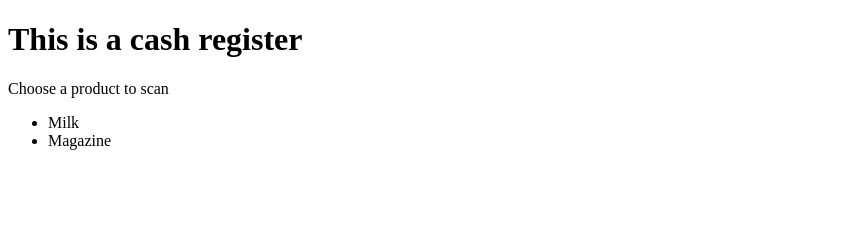
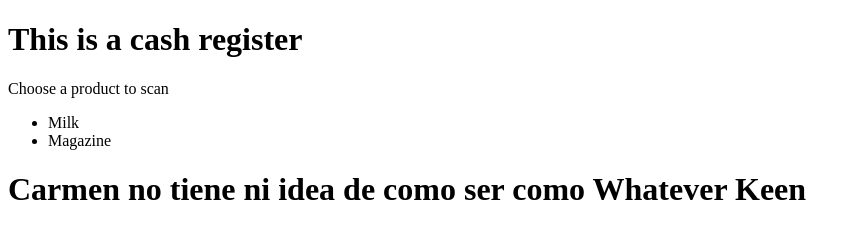
Before and after one commit to jjaspe/jjaspe.github.io, a plain HTML site: page index.html in a window 1280 px wide. Shown: the whole page, without its empty margins (0-861 px from the left). Drawn offline with Linux system fonts and the light colour scheme.

Commit message:
Messing with Carmen

```diff
--- a/index.html
+++ b/index.html
@@ -13,5 +13,6 @@
   <li> Magazine</li>
 </ul>
 </div>
+<h1> Carmen no tiene ni idea de como ser como Whatever Keen</h1>
 </body>
 </html>
```
